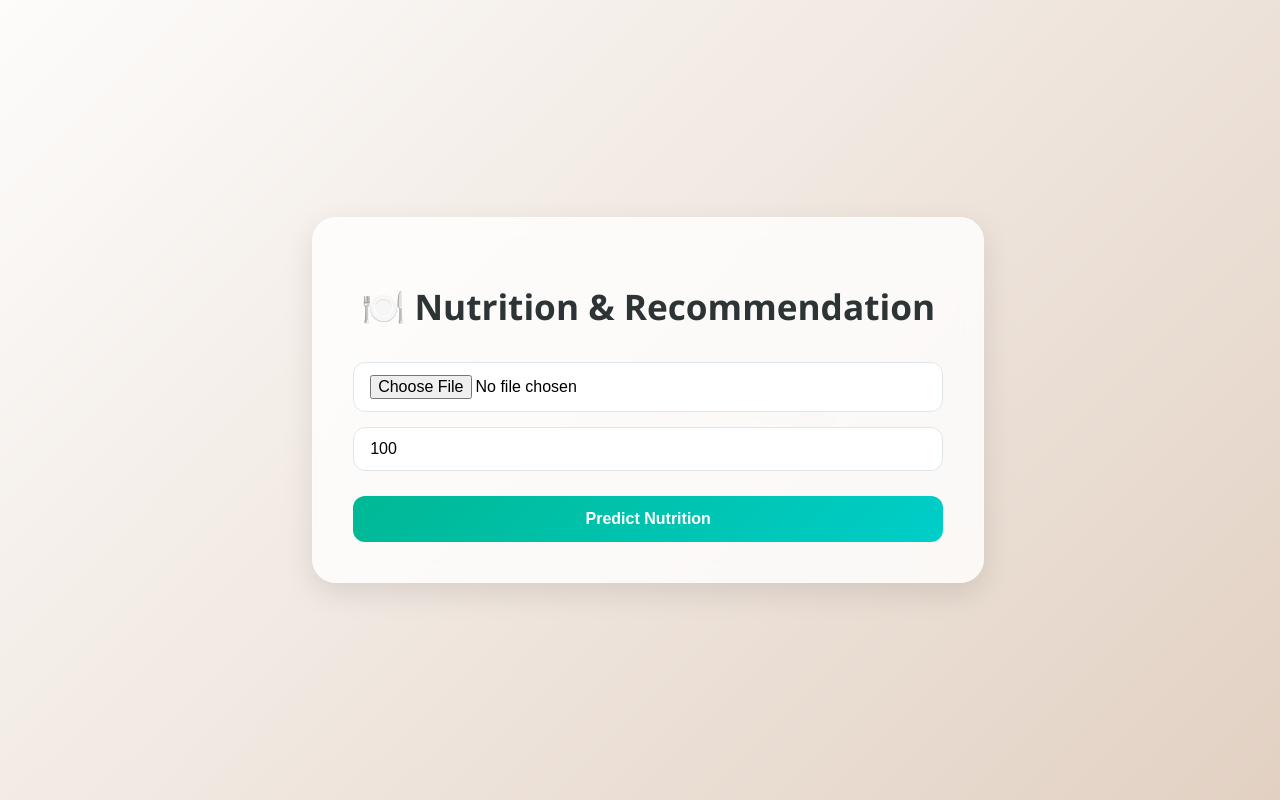
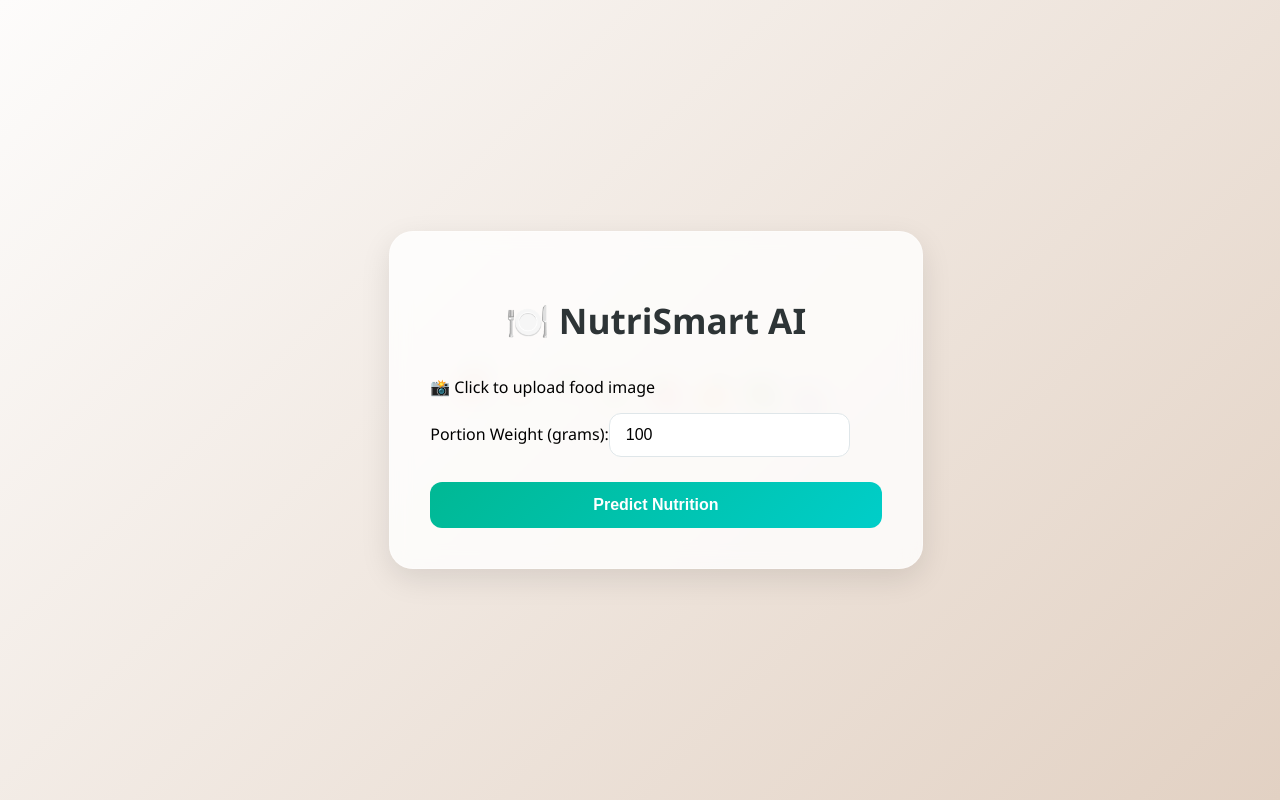
Before and after one commit to sikandar84/fyp-frontend, a React (Create React App) app: page / in a window 1280 px wide. Built offline with nearby package versions, Linux system fonts and the light colour scheme.

Commit message:
Update App.js

```diff
--- a/src/App.js
+++ b/src/App.js
@@ -99,15 +99,17 @@
 
 
 
-import React, { useState } from "react";
+import React, { useState, useEffect } from "react";
 import axios from "axios";
 import "./App.css";
 
 function App() {
   const [file, setFile] = useState(null);
+  const [preview, setPreview] = useState(null);
   const [weight, setWeight] = useState(100);
   const [nutrition, setNutrition] = useState(null);
   const [loading, setLoading] = useState(false);
+  const [recLoading, setRecLoading] = useState(false);
 
   const [userInputs, setUserInputs] = useState({
     age: "",
@@ -117,6 +119,17 @@ function App() {
   });
 
   const [recommendation, setRecommendation] = useState(null);
+
+  // Handle image preview
+  useEffect(() => {
+    if (!file) {
+      setPreview(null);
+      return;
+    }
+    const objectUrl = URL.createObjectURL(file);
+    setPreview(objectUrl);
+    return () => URL.revokeObjectURL(objectUrl);
+  }, [file]);
 
   // Step 1: Upload & predict nutrition
   const handlePredict = async () => {
@@ -136,11 +149,10 @@ function App() {
         formData,
         { headers: { "Content-Type": "multipart/form-data" } }
       );
-
       setNutrition(response.data);
     } catch (err) {
       console.error(err);
-      alert("Error predicting nutrition");
+      alert("Error predicting nutrition. Please check the backend connection.");
     } finally {
       setLoading(false);
     }
@@ -151,10 +163,12 @@ function App() {
     if (!nutrition) return;
 
     const formData = new FormData();
+    // Append all nutrition facts to the recommendation request
     Object.entries(nutrition).forEach(([k, v]) => formData.append(k, v || 0));
     formData.append("goal", userInputs.goal);
     formData.append("disease", userInputs.disease);
 
+    setRecLoading(true);
     try {
       const response = await axios.post(
         "https://fyp-backend-production-18ec.up.railway.app/recommend",
@@ -164,83 +178,105 @@ function App() {
     } catch (err) {
       console.error(err);
       alert("Error getting recommendation");
+    } finally {
+      setRecLoading(false);
     }
   };
 
   return (
     <div className="app">
-      <h1 className="title">🍽️ Nutrition & Recommendation</h1>
+      <h1 className="title">🍽️ NutriSmart AI</h1>
 
       <div className="input-container">
+        <label className="file-input-label">
+          {preview ? (
+            <img src={preview} alt="Preview" className="image-preview" />
+          ) : (
+            <div className="upload-placeholder">📸 Click to upload food image</div>
+          )}
           <input
             type="file"
             accept="image/*"
             onChange={(e) => setFile(e.target.files[0])}
+            style={{ display: "none" }}
           />
+        </label>
+
+        <div className="weight-input">
+          <label>Portion Weight (grams):</label>
           <input
             type="number"
             min="1"
             value={weight}
             onChange={(e) => setWeight(e.target.value)}
-          placeholder="Weight (g)"
+            placeholder="e.g. 150"
           />
+        </div>
+
         <button onClick={handlePredict} disabled={loading}>
-          {loading ? "Predicting..." : "Predict Nutrition"}
+          {loading ? "Analyzing Food..." : "Predict Nutrition"}
         </button>
       </div>
 
       {nutrition && (
         <div className="result-card">
-          <h2>Nutrition Result</h2>
+          <h2>📊 Nutrition Analysis</h2>
           <ul className="nutrition-list">
-            <li>Calories: {nutrition.calories}</li>
-            <li>Protein: {nutrition.protein} g</li>
-            <li>Carbohydrates: {nutrition.carbohydrates} g</li>
-            <li>Fats: {nutrition.fats} g</li>
-            <li>Fiber: {nutrition.fiber} g</li>
-            <li>Sugars: {nutrition.sugars} g</li>
-            <li>Sodium: {nutrition.sodium} mg</li>
+            <li>🔥 Calories: {nutrition.calories}</li>
+            <li>💪 Protein: {nutrition.protein}g</li>
+            <li>🍞 Carbs: {nutrition.carbohydrates}g</li>
+            <li>🥑 Fats: {nutrition.fats}g</li>
+            <li>🌾 Fiber: {nutrition.fiber}g</li>
+            <li>🍭 Sugars: {nutrition.sugars}g</li>
+            <li>🧂 Sodium: {nutrition.sodium}mg</li>
           </ul>
 
-          <h3>User Details for Recommendation</h3>
+          <div className="user-details-form">
+            <h3>🎯 Personalized Insights</h3>
+            <div className="input-grid">
               <input
                 type="number"
-            placeholder="Age"
+                placeholder="Your Age"
                 value={userInputs.age}
                 onChange={(e) => setUserInputs({ ...userInputs, age: e.target.value })}
               />
-          <input
-            type="text"
-            placeholder="Gender"
+              <select
                 value={userInputs.gender}
-            onChange={(e) =>
-              setUserInputs({ ...userInputs, gender: e.target.value })
-            }
-          />
+                onChange={(e) => setUserInputs({ ...userInputs, gender: e.target.value })}
+              >
+                <option value="">Select Gender</option>
+                <option value="male">Male</option>
+                <option value="female">Female</option>
+              </select>
+            </div>
+
             <select
               value={userInputs.goal}
               onChange={(e) => setUserInputs({ ...userInputs, goal: e.target.value })}
             >
-            <option value="maintain">Maintain</option>
+              <option value="maintain">Maintain Weight</option>
               <option value="weight_loss">Weight Loss</option>
               <option value="weight_gain">Weight Gain</option>
             </select>
+
             <input
               type="text"
-            placeholder="Disease (diabetes / hypertension)"
+              placeholder="Conditions (e.g. diabetes, hypertension)"
               value={userInputs.disease}
-            onChange={(e) =>
-              setUserInputs({ ...userInputs, disease: e.target.value })
-            }
+              onChange={(e) => setUserInputs({ ...userInputs, disease: e.target.value })}
             />
-          <button onClick={handleRecommendation}>Get Recommendation</button>
+
+            <button className="rec-btn" onClick={handleRecommendation} disabled={recLoading}>
+              {recLoading ? "Generating Tips..." : "Get Health Recommendation"}
+            </button>
+          </div>
         </div>
       )}
 
       {recommendation && (
-        <div className="result-card">
-          <h2>Recommendation</h2>
-          <ul>
+        <div className="result-card recommendation-section">
+          <h2>💡 Recommendations</h2>
+          <ul className="rec-list">
             {recommendation.map((rec, idx) => (
               <li key={idx}>{rec}</li>
             ))}
```
Lines whose indentation alone changed are shown as unchanged.
